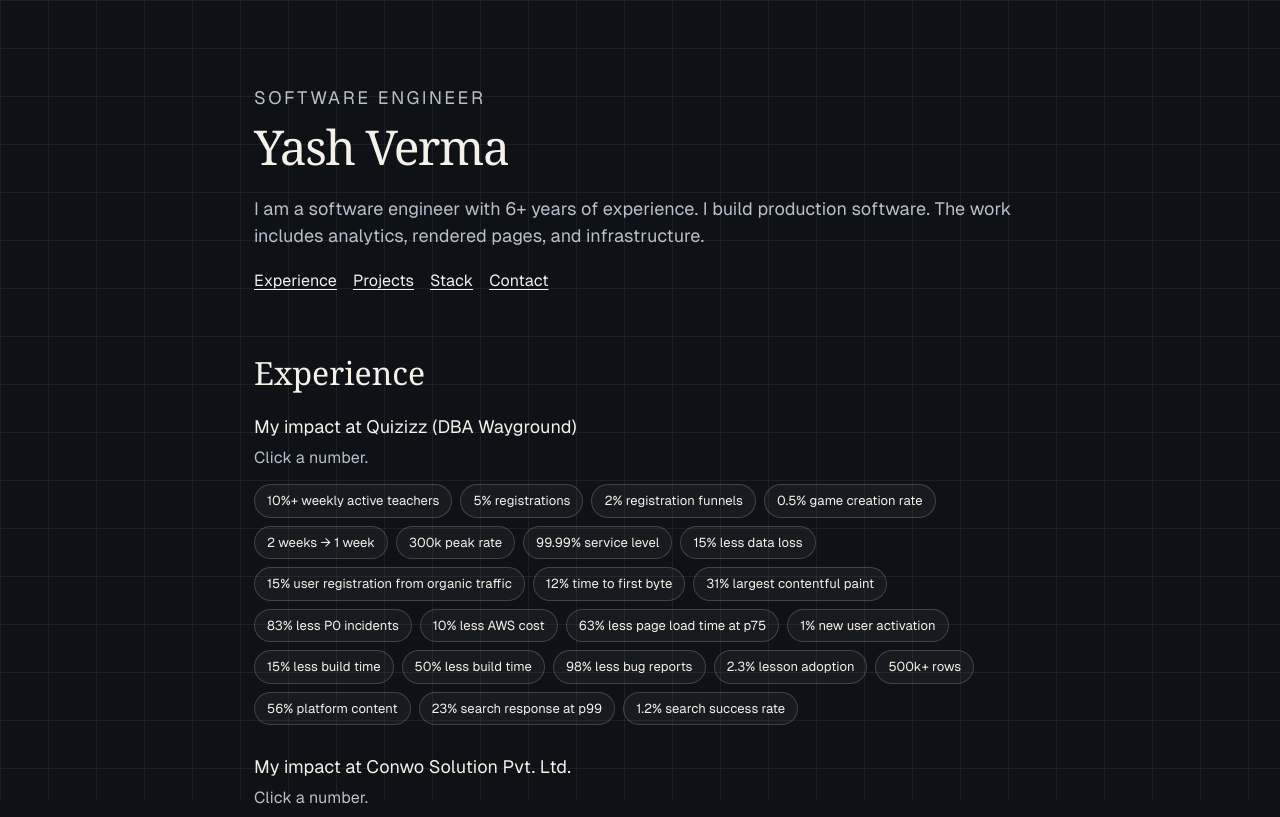
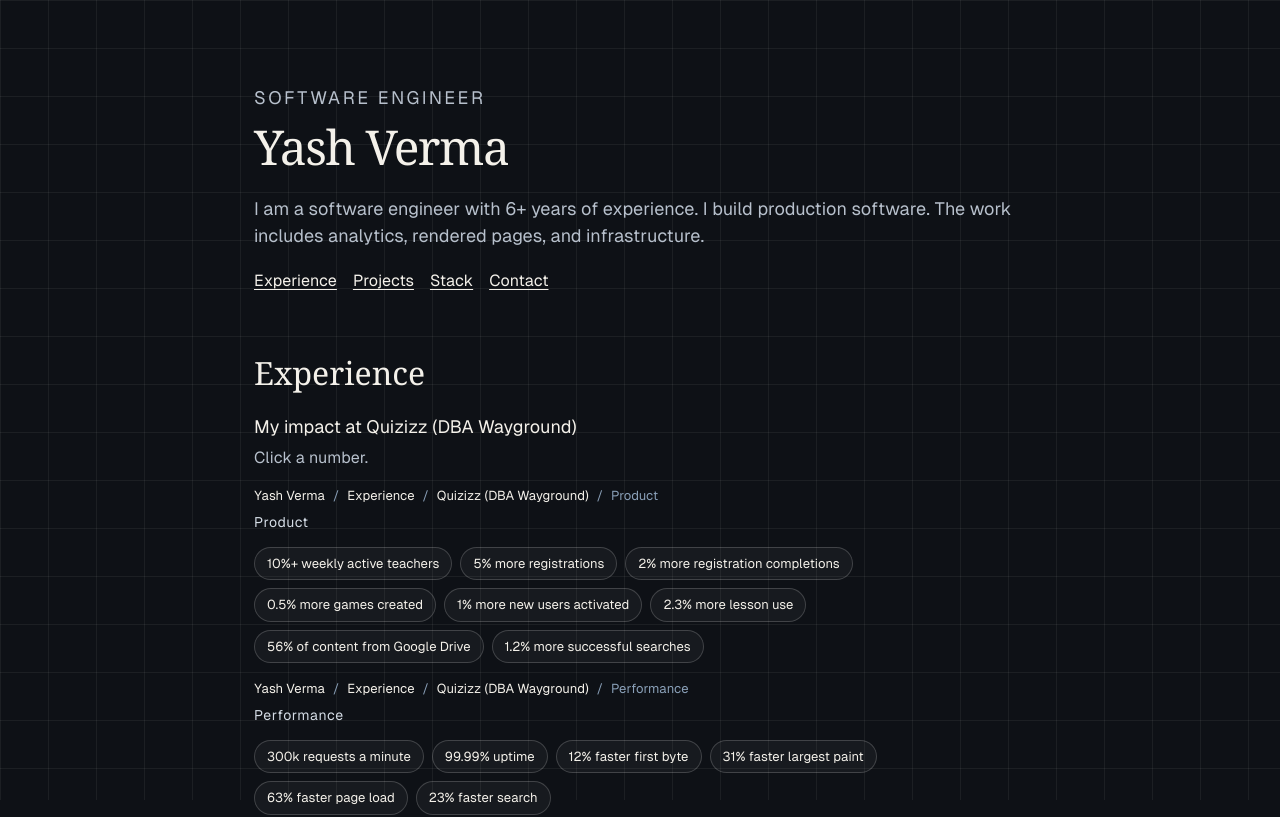
Before and after one commit to yashverma2110/portfolio, a Next.js app: page / in a window 1280 px wide. Shown: the top 817 px of the page. Built offline with nearby package versions, Linux system fonts and the light colour scheme.

Commit message:
feat: group impact pills and scroll to the section
Use the new pill copy, add breadcrumb markup, and land a click on the block that contains the number.

```diff
--- a/src/app/globals.css
+++ b/src/app/globals.css
@@ -134,7 +134,7 @@
 .post .role { color: #d5dde6; margin-top: 6px; }
 .post ul { margin: 12px 0 0 18px; color: #c5ced8; }
 .post li { margin-top: 6px; line-height: 1.5; }
-.duty { margin-top: 18px; }
+.duty { margin-top: 18px; scroll-margin-top: 16px; }
 .duty h4 { font-size: 16px; color: #f4f1ea; }
 .tech { margin-top: 8px; color: #8aa0b8; font-size: 13px; }
 
@@ -153,7 +153,8 @@
 }
 .pill:hover { border-color: rgba(255, 230, 140, 0.7); }
 .metric { scroll-margin-top: 24px; border-radius: 8px; }
-.metric:target {
+.metric:target,
+.metric.hit {
   background-color: rgba(255, 226, 120, 0.16);
   background-image:
     linear-gradient(to right, rgba(255, 214, 90, 0.28) 1px, transparent 1px),
@@ -167,7 +168,8 @@
 #stack.in-view,
 #contact.in-view,
 .duty:target,
-.duty:has(.metric:target) {
+.duty:has(.metric:target),
+.duty:has(.metric.hit) {
   border-radius: 12px;
   outline: 1px solid rgba(255, 220, 120, 0.45);
   background-color: rgba(255, 226, 120, 0.08);
@@ -177,3 +179,19 @@
   background-size: 24px 24px;
   padding: 12px;
 }
+
+.crumbs ol {
+  display: flex;
+  flex-wrap: wrap;
+  gap: 0;
+  list-style: none;
+  margin: 16px 0 6px;
+  padding: 0;
+  font-size: 13px;
+  color: #8aa0b8;
+}
+.crumbs li { display: flex; align-items: center; }
+.crumbs li:not(:last-child)::after { content: "/"; margin: 0 8px; color: #8aa0b8; }
+.crumbs a { color: #f4f1ea; text-decoration: none; }
+.crumbs a:hover { text-decoration: underline; }
+.impact-group h4 { font-size: 14px; color: #d5dde6; letter-spacing: 0.04em; }
--- a/src/app/page.tsx
+++ b/src/app/page.tsx
@@ -10,8 +10,38 @@
   return company;
 }
 
-type Impact = { id: string; label: string; text: string };
+type PillCategory = "Product" | "Performance" | "Productivity" | "Cost and reliability";
+type Impact = { id: string; sectionId: string; label: string; text: string; category: PillCategory };
 type ImpactGroup = { company: string; items: Impact[] };
+
+const PILL_CATEGORIES: PillCategory[] = ["Product", "Performance", "Productivity", "Cost and reliability"];
+
+const PILL_COPY: Record<string, { label: string; category: PillCategory }> = {
+  "10%+ weekly active teachers": { label: "10%+ weekly active teachers", category: "Product" },
+  "5% registrations": { label: "5% more registrations", category: "Product" },
+  "2% registration funnels": { label: "2% more registration completions", category: "Product" },
+  "0.5% game creation rate": { label: "0.5% more games created", category: "Product" },
+  "1% new user activation": { label: "1% more new users activated", category: "Product" },
+  "2.3% lesson adoption": { label: "2.3% more lesson use", category: "Product" },
+  "56% platform content": { label: "56% of content from Google Drive", category: "Product" },
+  "1.2% search success rate": { label: "1.2% more successful searches", category: "Product" },
+  "300k peak rate": { label: "300k requests a minute", category: "Performance" },
+  "99.99% service level": { label: "99.99% uptime", category: "Performance" },
+  "12% time to first byte": { label: "12% faster first byte", category: "Performance" },
+  "31% largest contentful paint": { label: "31% faster largest paint", category: "Performance" },
+  "63% less page load time at p75": { label: "63% faster page load", category: "Performance" },
+  "23% search response at p99": { label: "23% faster search", category: "Performance" },
+  "60% website performance": { label: "60% faster site", category: "Performance" },
+  "40% lighthouse score": { label: "40% higher Lighthouse score", category: "Performance" },
+  "2 weeks → 1 week": { label: "A/B releases from 2 weeks to 1 week", category: "Productivity" },
+  "15% less build time": { label: "15% faster builds", category: "Productivity" },
+  "50% less build time": { label: "50% faster builds", category: "Productivity" },
+  "500k+ rows": { label: "500k+ rows ingested", category: "Productivity" },
+  "10% less AWS cost": { label: "10% lower AWS cost", category: "Cost and reliability" },
+  "83% less P0 incidents": { label: "83% fewer P0s", category: "Cost and reliability" },
+  "15% less data loss": { label: "15% less data lost", category: "Cost and reliability" },
+  "98% less bug reports": { label: "98% fewer bug reports", category: "Cost and reliability" },
+};
 
 function topicOf(value: string) {
   const topic = value.replace(/^(The|A|An)\s+/i, "").trim();
@@ -74,16 +104,28 @@
     const items: Impact[] = [];
     job.achievements?.forEach((item, index) => {
       const id = `impact-${jobIndex}-a-${index}`;
-      labelsFor(item).forEach((label) => items.push({ id, label, text: item }));
+      const sectionId = `work-${jobIndex}-achievements`;
+      labelsFor(item).forEach((label) => {
+        const copy = PILL_COPY[label];
+        if (copy) items.push({ id, sectionId, label: copy.label, text: item, category: copy.category });
+      });
     });
     job.responsibilities.forEach((duty, dutyIndex) => {
       duty.metrics.forEach((metric, index) => {
         const id = `impact-${jobIndex}-${dutyIndex}-m-${index}`;
-        labelsFor(metric).forEach((label) => items.push({ id, label, text: metric }));
+        const sectionId = `work-${jobIndex}-${dutyIndex}`;
+        labelsFor(metric).forEach((label) => {
+          const copy = PILL_COPY[label];
+          if (copy) items.push({ id, sectionId, label: copy.label, text: metric, category: copy.category });
+        });
       });
       if (duty.metrics.every((metric) => labelsFor(metric).length === 0)) {
         const id = `impact-${jobIndex}-${dutyIndex}-d`;
-        labelsFor(duty.description).forEach((label) => items.push({ id, label, text: duty.description }));
+        const sectionId = `work-${jobIndex}-${dutyIndex}`;
+        labelsFor(duty.description).forEach((label) => {
+          const copy = PILL_COPY[label];
+          if (copy) items.push({ id, sectionId, label: copy.label, text: duty.description, category: copy.category });
+        });
       }
     });
     return items.length > 0 ? [{ company: companyName(job.company), items }] : [];
@@ -92,6 +134,10 @@
 
 function targetId(text: string, id: string) {
   return labelsFor(text).length > 0 ? id : undefined;
+}
+
+function slug(value: string) {
+  return value.toLowerCase().replace(/[^a-z0-9]+/g, "-").replace(/(^-|-$)/g, "");
 }
 
 export default function Home() {
@@ -118,25 +164,72 @@
 
         <section id="experience" className="blog-section">
           <h2>Experience</h2>
-          {impactGroups.map((group) => (
-            <div key={group.company} className="impact">
+          <script
+            type="application/ld+json"
+            dangerouslySetInnerHTML={{
+              __html: JSON.stringify({
+                "@context": "https://schema.org",
+                "@graph": impactGroups.flatMap((group) =>
+                  PILL_CATEGORIES.flatMap((category) => {
+                    const items = group.items.filter((item) => item.category === category);
+                    if (items.length === 0) return [];
+                    const companyId = `impact-${slug(group.company)}`;
+                    const categoryId = `${companyId}-${slug(category)}`;
+                    return [{
+                      "@type": "BreadcrumbList",
+                      itemListElement: [
+                        { "@type": "ListItem", position: 1, name: "Yash Verma", item: "https://itsyashverma.com/" },
+                        { "@type": "ListItem", position: 2, name: "Experience", item: "https://itsyashverma.com/#experience" },
+                        { "@type": "ListItem", position: 3, name: group.company, item: `https://itsyashverma.com/#${companyId}` },
+                        { "@type": "ListItem", position: 4, name: category, item: `https://itsyashverma.com/#${categoryId}` },
+                      ],
+                    }];
+                  })
+                ),
+              }),
+            }}
+          />
+          {impactGroups.map((group) => {
+            const companyId = `impact-${slug(group.company)}`;
+            return (
+              <section key={group.company} id={companyId} className="impact">
                 <h3>My impact at {group.company}</h3>
                 <p>Click a number.</p>
+                {PILL_CATEGORIES.map((category) => {
+                  const items = group.items.filter((item) => item.category === category);
+                  if (items.length === 0) return null;
+                  const categoryId = `${companyId}-${slug(category)}`;
+                  return (
+                    <div key={category} id={categoryId} className="impact-group">
+                      <nav className="crumbs" aria-label="Breadcrumb">
+                        <ol>
+                          <li><a href="https://itsyashverma.com/">Yash Verma</a></li>
+                          <li><a href="#experience">Experience</a></li>
+                          <li><a href={`#${companyId}`}>{group.company}</a></li>
+                          <li aria-current="page">{category}</li>
+                        </ol>
+                      </nav>
+                      <h4>{category}</h4>
                       <div className="pills">
-                {group.items.map((item) => (
-                  <a key={`${item.id}-${item.label}`} className="pill" href={`#${item.id}`} title={item.text}>
+                        {items.map((item) => (
+                          <a key={`${item.id}-${item.label}`} className="pill" href={`#${item.sectionId}`} data-metric={item.id} title={item.text}>
                             {item.label}
                           </a>
                         ))}
                       </div>
                     </div>
-          ))}
+                  );
+                })}
+              </section>
+            );
+          })}
           {EXPERIENCE.map((job, jobIndex) => (
             <article key={job.company} className="post">
               <p className="kicker">{job.startDate} — {job.endDate}</p>
               <h3>{companyName(job.company)}</h3>
               <p className="role">{job.role}</p>
               {job.achievements && job.achievements.length > 0 && (
+                <div id={`work-${jobIndex}-achievements`} className="duty">
                   <ul>
                     {job.achievements.map((item, index) => (
                       <li key={item} id={targetId(item, `impact-${jobIndex}-a-${index}`)} className={targetId(item, "x") ? "metric" : undefined}>
@@ -144,9 +237,10 @@
                       </li>
                     ))}
                   </ul>
+                </div>
               )}
               {job.responsibilities.map((item, dutyIndex) => (
-                <div key={item.title} id={item.metrics.every((metric) => labelsFor(metric).length === 0) ? targetId(item.description, `impact-${jobIndex}-${dutyIndex}-d`) : undefined} className="duty">
+                <div key={item.title} id={`work-${jobIndex}-${dutyIndex}`} className="duty">
                   <h4>{item.title}</h4>
                   <p>{item.description}</p>
                   {item.metrics.length > 0 && (
```
Also changed, not shown: src/app/components/ViewportHighlight.tsx (+27 -1 lines). Lines whose indentation alone changed are shown as unchanged.
